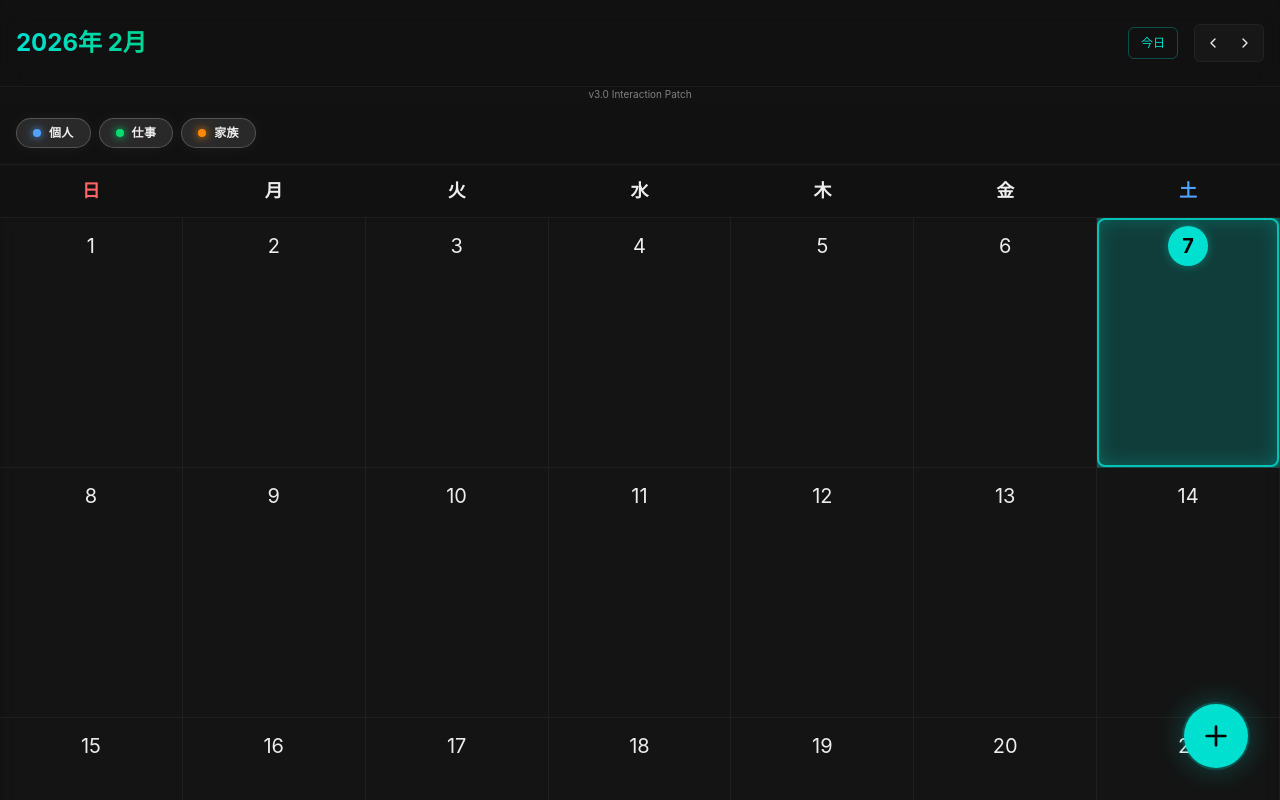
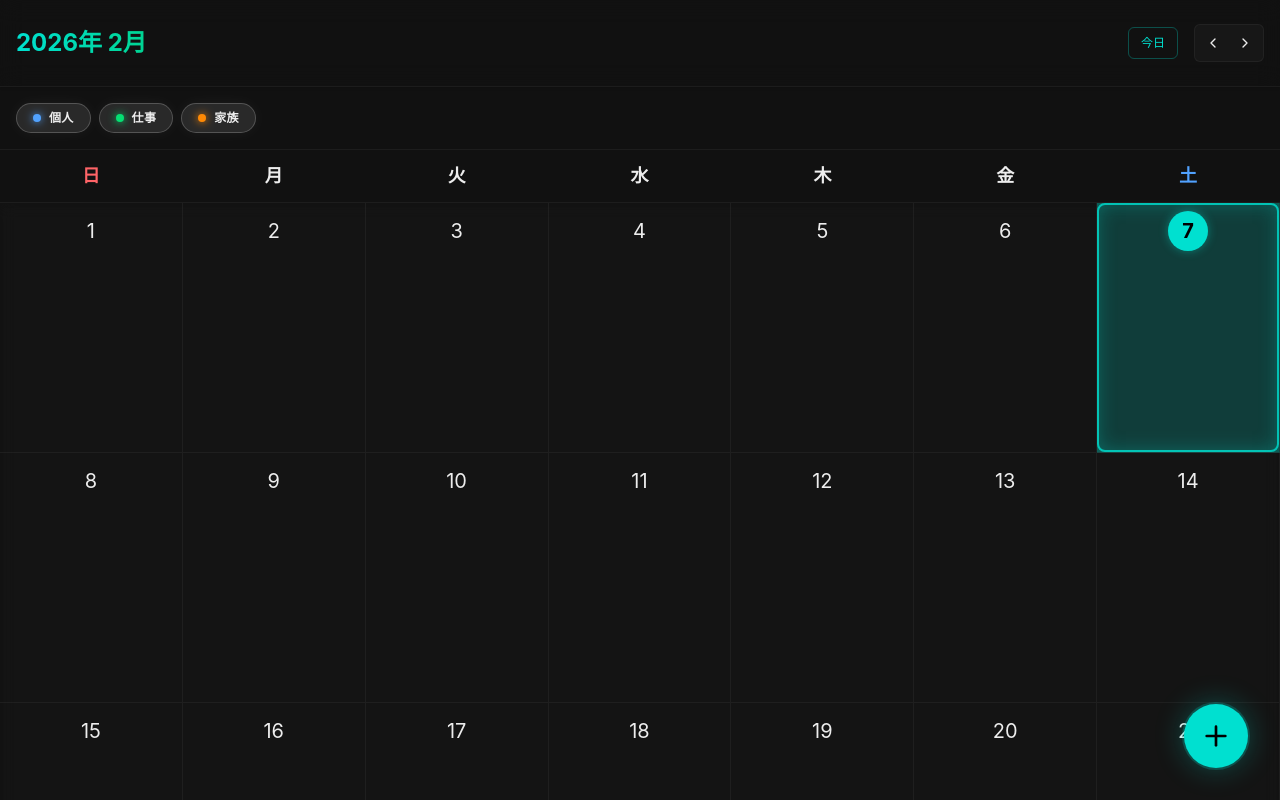
Before and after one commit to rikutoaimanga-max/nextjs-calendar-app, a Next.js app: page / in a window 1280 px wide. Shown: the top 800 px of the page. Built offline with nearby package versions, Linux system fonts and the light colour scheme.

Commit message:
Remove debug version label

```diff
--- a/src/app/page.tsx
+++ b/src/app/page.tsx
@@ -117,7 +117,6 @@ export default function Home() {
         onPrevMonth={prevMonth}
         onToday={goToToday}
       />
-      <div className="text-[10px] text-center text-muted-foreground opacity-50">v3.0 Interaction Patch</div>
       <CalendarFilter selectedCalendars={selectedCalendars} onToggle={toggleCalendar} />
 
       {permission === "default" && (
```
